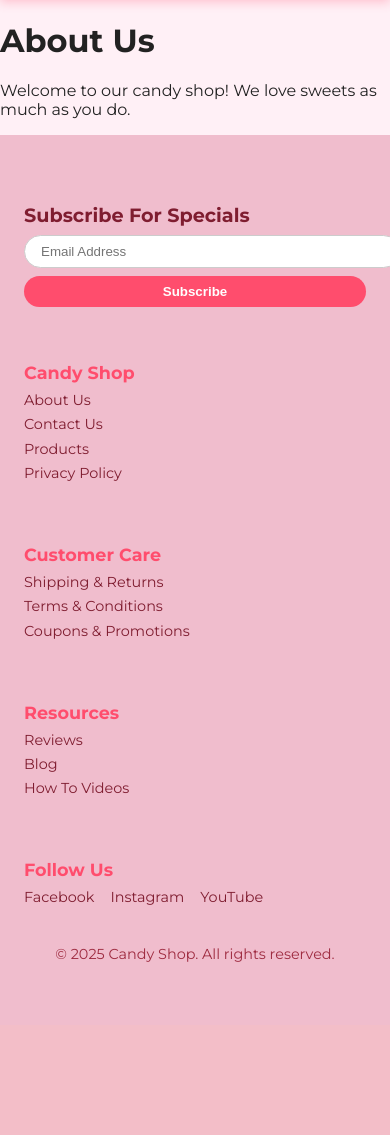
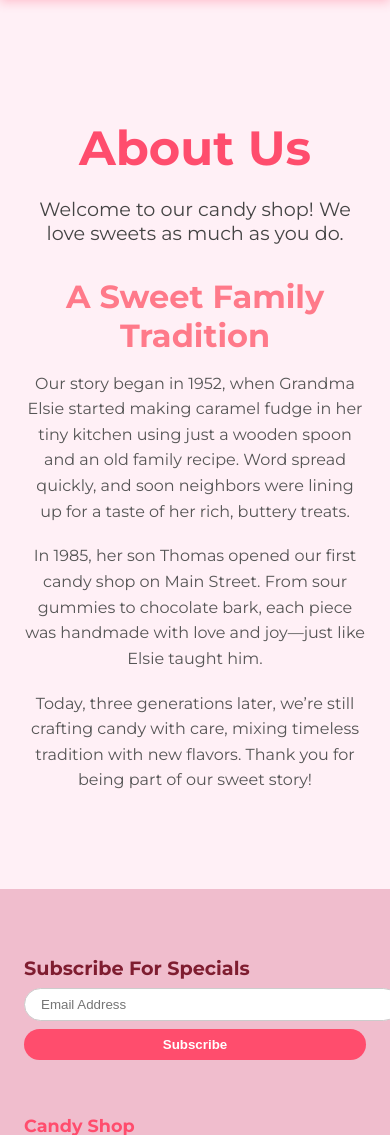
Before and after one commit to WebbCouture/candy-shop, a Django app: page /about/ in a window 390 px wide; the page is wider, and only the part inside the window is pictured. Shown: the part 112-1247 px from the top of that part. Before the commit the page ends 1074 px from the top of that part, so only its background shows below. Run offline with Django 5.2, Linux system fonts and the light colour scheme.

Commit message:
add aboute info

```diff
--- a/candy_shop/static/css/style.css
+++ b/candy_shop/static/css/style.css
@@ -565,4 +565,13 @@ header {
     width: 90%;
     right: 0.5rem;
   }
+/* === Page spacing === */
+main {
+  padding-top: 60px;
+  padding-bottom: 60px;
 }
+.py-10 {
+  padding-top: 2.5rem;    /* 40px */
+  padding-bottom: 2.5rem; /* 40px */
+}
+}
--- a/candy_shop/templates/base.html
+++ b/candy_shop/templates/base.html
@@ -56,7 +56,6 @@
           </a>
         </li>
       </ul>
-      <!-- ✅ Only this form was changed: remove JS submit handler and just submit normally -->
       <form id="product-search-form" action="/products/" method="get" role="search" aria-label="Search products" class="secondary-search">
         <input type="search" id="search-query" name="q" placeholder="Search products..." required />
         <button type="submit" aria-label="Search">🔍</button>
@@ -65,7 +64,7 @@
   </nav>
 </header>
 
-<main>
+<main class="py-10">
   {% block content %}
   <!-- Page-specific content will go here -->
   {% endblock %}
--- a/main/templates/main/about.html
+++ b/main/templates/main/about.html
@@ -1,5 +1,29 @@
 {% extends "base.html" %}
 {% block content %}
-<h1 class="text-2xl font-bold">About Us</h1>
-<p class="mt-2">Welcome to our candy shop! We love sweets as much as you do.</p>
+<main class="py-10">
+  <section class="about-section" style="max-width: 900px; margin: 0 auto; text-align: center; padding: 0 1.5rem;">
+    <h1 style="font-size: 3rem; color: #ff4d6d; font-weight: 700; margin-bottom: 1rem;">
+      About Us
+    </h1>
+    <p style="font-size: 1.2rem; color: #444; margin-bottom: 2rem;">
+      Welcome to our candy shop! We love sweets as much as you do.
+    </p>
+
+    <h2 style="font-size: 2rem; color: #ff7a8a; font-weight: 600; margin-bottom: 1rem;">
+      A Sweet Family Tradition
+    </h2>
+
+    <p style="font-size: 1rem; color: #555; line-height: 1.6; margin-bottom: 1.2rem;">
+      Our story began in 1952, when Grandma Elsie started making caramel fudge in her tiny kitchen using just a wooden spoon and an old family recipe. Word spread quickly, and soon neighbors were lining up for a taste of her rich, buttery treats.
+    </p>
+
+    <p style="font-size: 1rem; color: #555; line-height: 1.6; margin-bottom: 1.2rem;">
+      In 1985, her son Thomas opened our first candy shop on Main Street. From sour gummies to chocolate bark, each piece was handmade with love and joy—just like Elsie taught him.
+    </p>
+
+    <p style="font-size: 1rem; color: #555; line-height: 1.6;">
+      Today, three generations later, we’re still crafting candy with care, mixing timeless tradition with new flavors. Thank you for being part of our sweet story!
+    </p>
+  </section>
+</main>
 {% endblock %}
--- a/main/templates/main/product_list.html
+++ b/main/templates/main/product_list.html
@@ -4,7 +4,8 @@
 {% block title %}All Products - Candy Shop{% endblock %}
 
 {% block content %}
-<section class="products-page">
+<section class="products-page py-10">
+
 
   {% if search_query %}
     {% if products|length == 0 %}
@@ -15,7 +16,6 @@
   {% endif %}
 
   <div id="product-list" class="product-list grid grid-cols-1 sm:grid-cols-2 md:grid-cols-3 gap-6 px-4">
-
     {% for product in products %}
       <div class="product-card bg-white shadow-lg rounded-lg p-4 text-center" data-name="{{ product.name|lower }}">
         <img src="{{ product.image_url }}" alt="{{ product.name }}" class="w-full h-48 object-cover rounded" />
@@ -23,7 +23,6 @@
         <p class="text-gray-600 text-sm">{{ product.description }}</p>
       </div>
     {% endfor %}
-
   </div>
 </section>
 {% endblock %}
```
